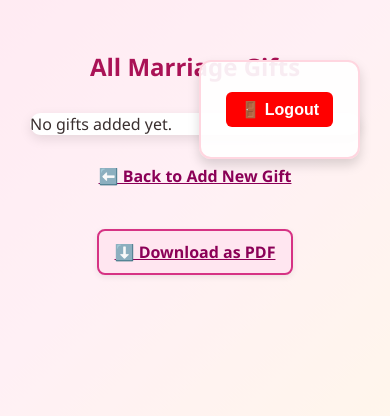
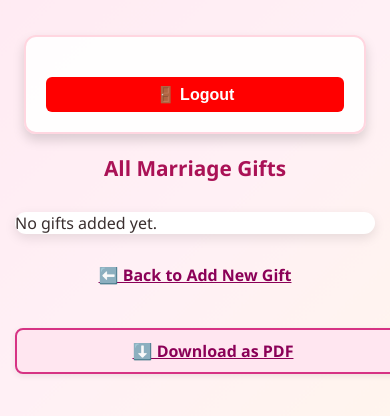
Before and after one commit to mukeshvarmag/MarriageKatnaluBook, a Flask app: page /gifts in a window 390 px wide. Shown: the top 416 px of the page. Run offline with Flask 3, Linux system fonts and the light colour scheme; the visitor is signed in with stand-in values (Sample User, id 1).

Commit message:
Mukesh | mobile view supported

```diff
--- a/static/style.css
+++ b/static/style.css
@@ -228,3 +228,66 @@ select, input[type="text"] {
     background-color: #f0f4ff;
     box-sizing: border-box;
 }
+
+/* ========== MOBILE RESPONSIVE ENHANCEMENTS ========== */
+@media (max-width: 600px) {
+    body {
+        padding: 15px;
+    }
+
+    form {
+        padding: 20px;
+        margin: 20px auto;
+        width: 95%;
+    }
+
+    .gift-item {
+        flex-direction: column;
+        align-items: flex-start;
+        gap: 10px;
+    }
+
+    .gift-info {
+        font-size: 1rem;
+        word-break: break-word;
+    }
+
+    .gift-actions {
+        flex-direction: column;
+        align-items: flex-start;
+        width: 100%;
+        gap: 10px;
+    }
+
+    input[type="submit"],
+    button,
+    .logout-btn,
+    .download-btn {
+        width: 100%;
+        font-size: 1rem;
+        text-align: center;
+    }
+
+    .logout-btn {
+        position: static;
+        margin-top: 20px;
+    }
+
+    .top-right {
+        position: static;
+        text-align: right;
+        margin-bottom: 10px;
+    }
+
+    .download-btn {
+        margin-top: 20px;
+    }
+
+    .title {
+        font-size: 1.3rem;
+    }
+
+    .back-link a {
+        font-size: 1rem;
+    }
+}
--- a/templates/edit.html
+++ b/templates/edit.html
@@ -5,6 +5,8 @@
     <link rel="stylesheet" href="{{ url_for('static', filename='style.css') }}">
 </head>
 <body>
+<meta name="viewport" content="width=device-width, initial-scale=1.0">
+
 
 <div class="top-right">
     <form action="{{ url_for('logout') }}" method="GET">
--- a/templates/form.html
+++ b/templates/form.html
@@ -5,6 +5,8 @@
     <link rel="stylesheet" href="{{ url_for('static', filename='style.css') }}">
 </head>
 <body>
+<meta name="viewport" content="width=device-width, initial-scale=1.0">
+
 
     <!-- Logout Button -->
     <div class="top-right">
--- a/templates/gifts.html
+++ b/templates/gifts.html
@@ -5,6 +5,8 @@
     <link rel="stylesheet" href="{{ url_for('static', filename='style.css') }}">
 </head>
 <body>
+<meta name="viewport" content="width=device-width, initial-scale=1.0">
+
 
     <!-- Logout Button -->
     <div class="top-right">
--- a/templates/login.html
+++ b/templates/login.html
@@ -5,6 +5,8 @@
     <link rel="stylesheet" href="{{ url_for('static', filename='style.css') }}">
 </head>
 <body>
+<meta name="viewport" content="width=device-width, initial-scale=1.0">
+
     <h2 class="title">Login to Continue</h2>
     <form method="POST" class="form-container">
         <label>Username:</label>
```
